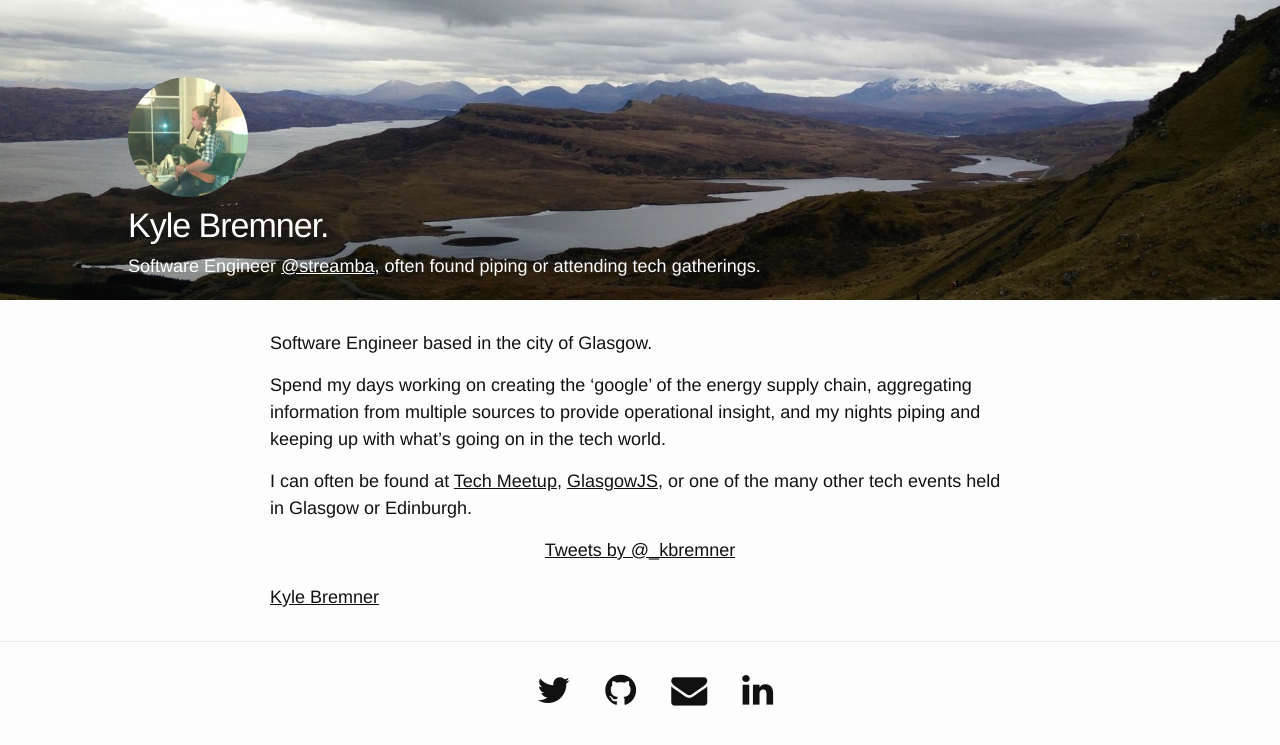
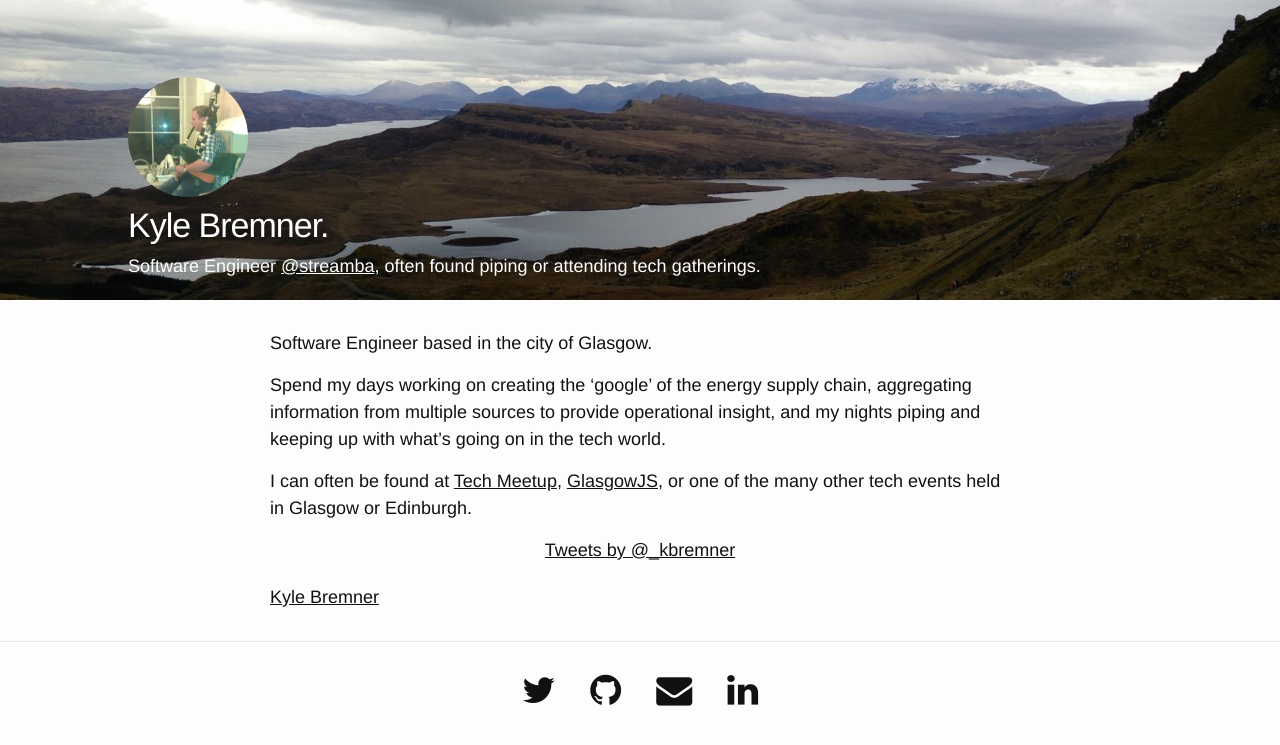
Before and after one commit to kbremner/kbremner.github.io, a Jekyll site: the page built from index.md, in a window 1280 px wide. Shown: the top 745 px of the page. Built offline with Jekyll 4.4.1, drawn with Linux system fonts in a browser that asks for light colours; nearby versions of some CDN libraries; a script that is not in the unit is left out; comment, search, counter and statistics services are not loaded.

Commit message:
fixed social links alignment

```diff
--- a/_sass/_layout.scss
+++ b/_sass/_layout.scss
@@ -32,7 +32,7 @@
     padding: $spacing-unit 0;
     text-align: center;
 
-    a {
+    a:not(:first-child) {
       padding-left: $spacing-unit;
     }
 }
```
